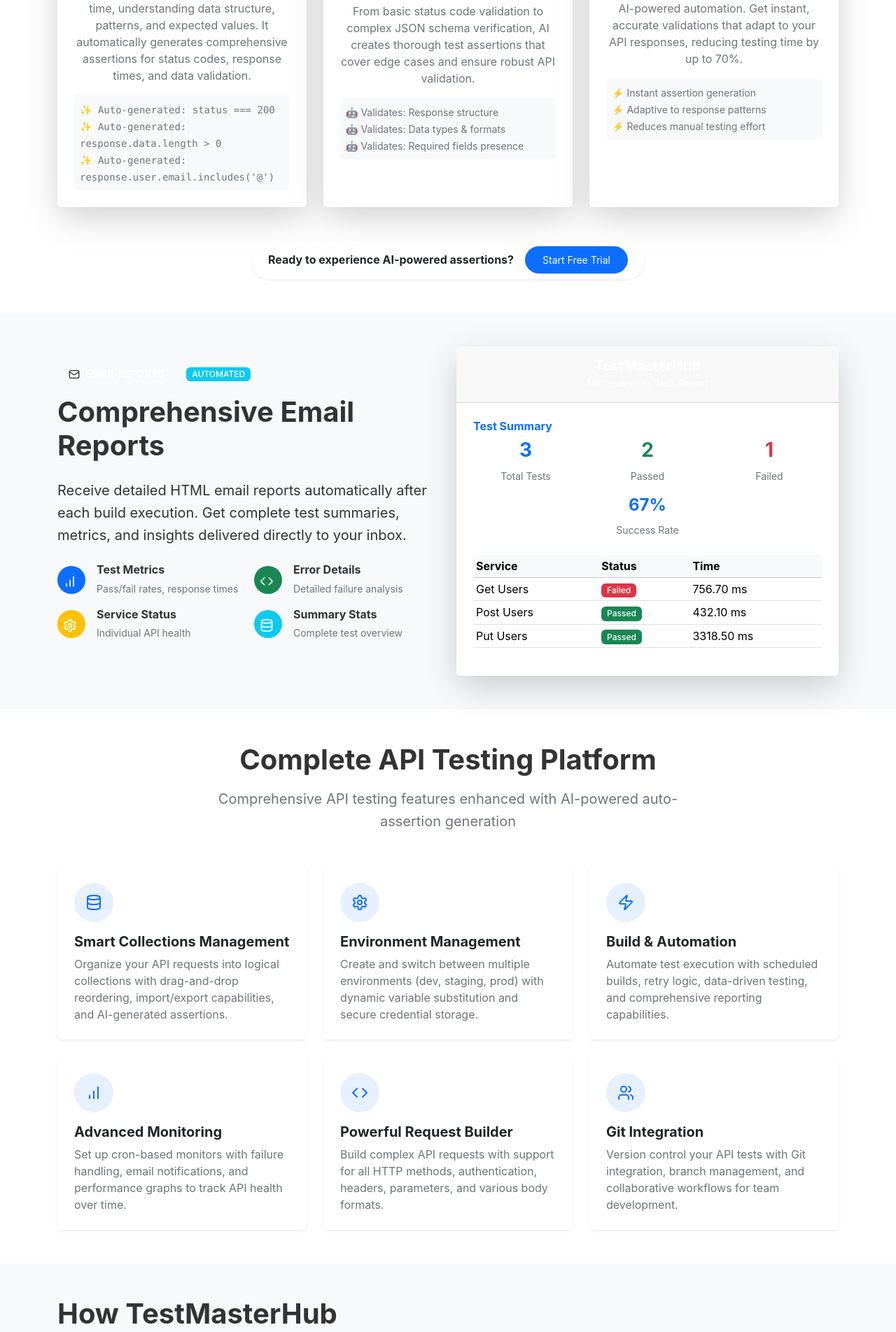
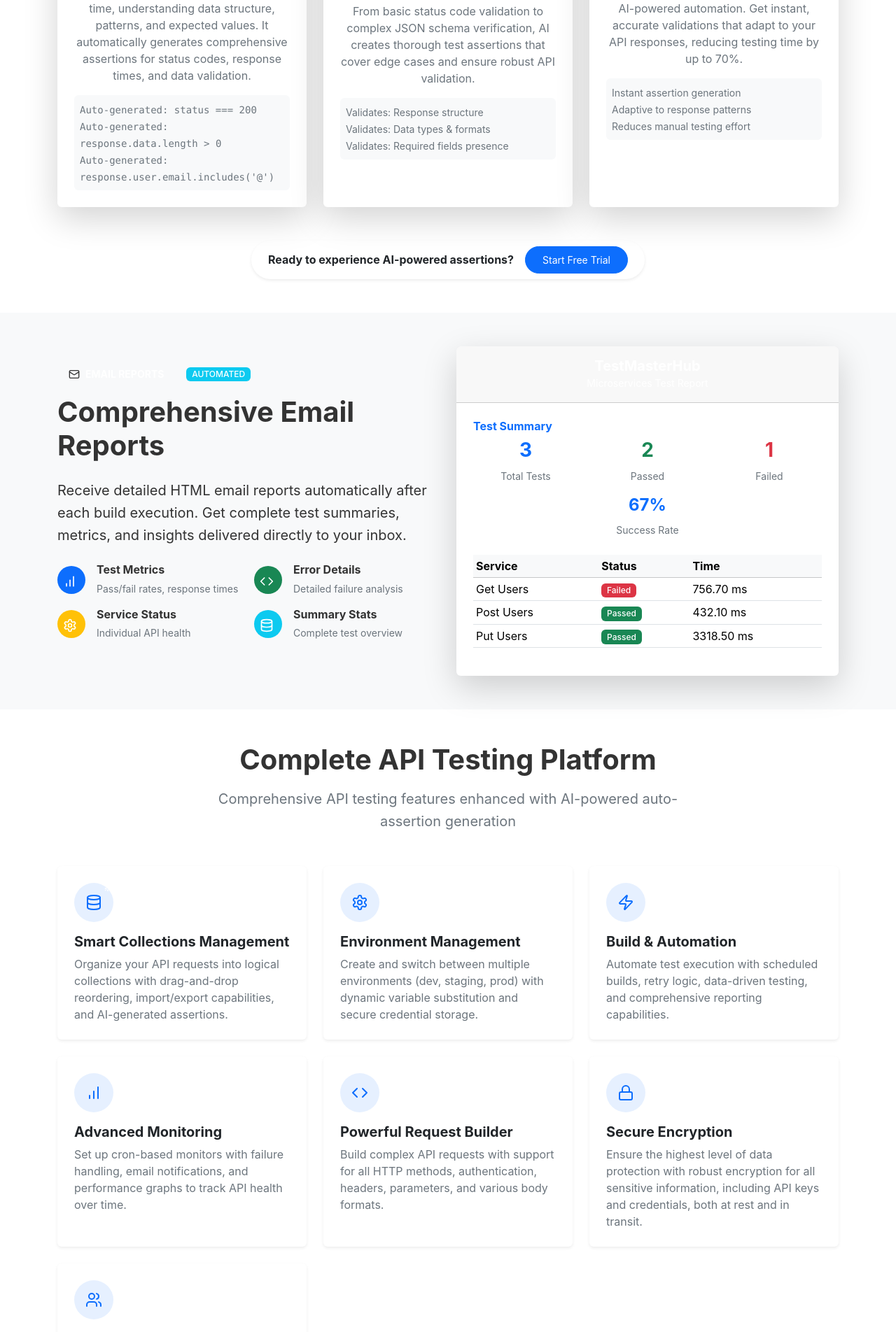
Before and after one commit to TestMasterHub/testmasterhubweb, a React (Create React App) app: page / in a window 1280 px wide. Shown: the part 1344-3248 px from the top of the page at 70% size. Built offline with nearby package versions, Linux system fonts and the light colour scheme; the HTML template or start-up script is replaced by a standard one.

Commit message:
Update Home.js

```diff
--- a/src/pages/Home.js
+++ b/src/pages/Home.js
@@ -1,5 +1,5 @@
 import React from 'react';
-import { ArrowRight, Users, Zap, BarChart, Settings, Code, Database, Sparkles, Brain,Mail } from 'lucide-react';
+import { ArrowRight, Users, Zap, BarChart, Settings, Code, Database, Sparkles, Brain,Mail, Lock } from 'lucide-react'; // Import Lock icon
 
 import DashboardImage from '../assets/images/Dashboard.png';
 import workflow from "../assets/images/workflow.png"
@@ -107,9 +107,9 @@
                   </p>
                   <div className="bg-light rounded p-2 text-start">
                     <small className="text-muted font-monospace">
-                      ✨ Auto-generated: status === 200<br/>
-                      ✨ Auto-generated: response.data.length {'>'} 0<br/>
-                      ✨ Auto-generated: response.user.email.includes('@')
+                      Auto-generated: status === 200<br/>
+                      Auto-generated: response.data.length {'>'} 0<br/>
+                      Auto-generated: response.user.email.includes('@')
                     </small>
                   </div>
                 </div>
@@ -129,9 +129,9 @@
                   </p>
                   <div className="bg-light rounded p-2 text-start">
                     <small className="text-muted">
-                      🤖 Validates: Response structure<br/>
-                      🤖 Validates: Data types & formats<br/>
-                      🤖 Validates: Required fields presence
+                      Validates: Response structure<br/>
+                      Validates: Data types & formats<br/>
+                      Validates: Required fields presence
                     </small>
                   </div>
                 </div>
@@ -151,9 +151,9 @@
                   </p>
                   <div className="bg-light rounded p-2 text-start">
                     <small className="text-muted">
-                      ⚡ Instant assertion generation<br/>
-                      ⚡ Adaptive to response patterns<br/>
-                      ⚡ Reduces manual testing effort
+                      Instant assertion generation<br/>
+                      Adaptive to response patterns<br/>
+                      Reduces manual testing effort
                     </small>
                   </div>
                 </div>
@@ -439,6 +439,20 @@
               </div>
             </div>
 
+            {/* New card for Secure Encryption */}
+            <div className="col-md-4">
+              <div className="card h-100 border-0 shadow-sm">
+                <div className="card-body p-4">
+                  <div className="d-inline-flex align-items-center justify-content-center bg-primary bg-opacity-10 p-3 rounded-circle mb-3">
+                    <Lock size={24} className="text-primary" />
+                  </div>
+                  <h3 className="h5 card-title fw-bold">Secure Encryption</h3>
+                  <p className="card-text text-muted">Ensure the highest level of data protection with robust encryption for all sensitive information, including API keys and credentials, both at rest and in transit.</p>
+                </div>
+              </div>
+            </div>
+            {/* End New card for Secure Encryption */}
+
             <div className="col-md-4">
               <div className="card h-100 border-0 shadow-sm">
                 <div className="card-body p-4">
```
